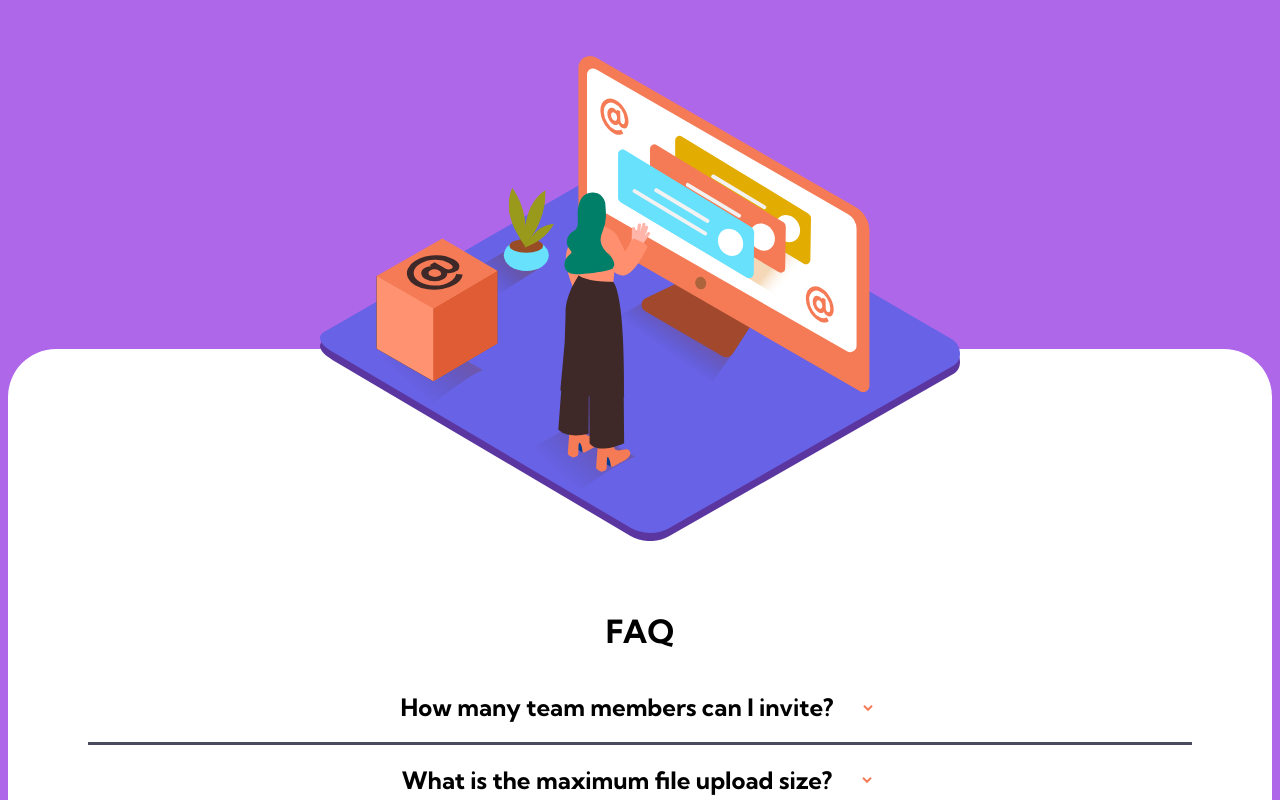
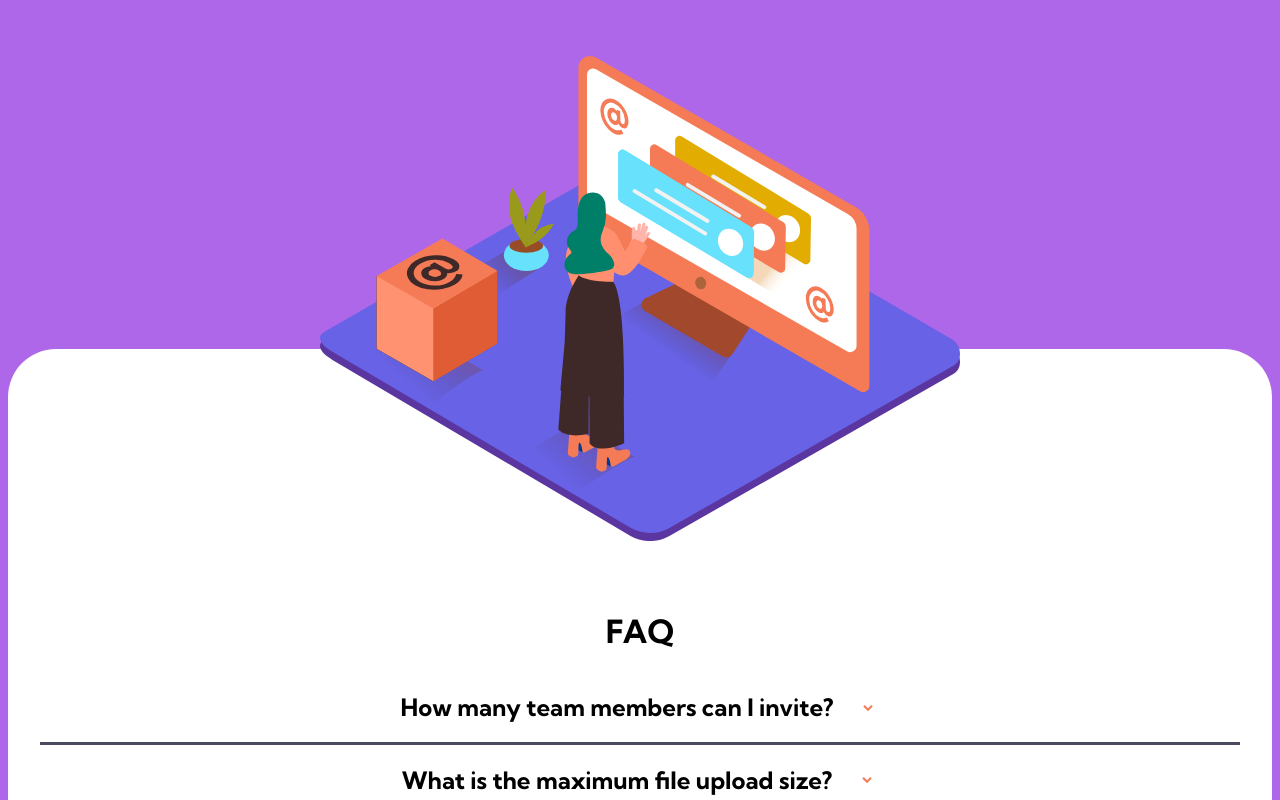
Before and after one commit to marioCoding/faq-accordion-card-main, a plain HTML site: page index.html in a window 1280 px wide. Shown: the top 800 px of the page. Drawn offline with Linux system fonts and the light colour scheme.

```diff
--- a/styles/style.css
+++ b/styles/style.css
@@ -17,7 +17,7 @@
 .wrapper {
     background-color: #fff;
     border-radius: 3em;
-    padding: 15em 5em 5em 5em;
+    padding: 15em 2em 5em 2em;
 }
 h1 {
     text-align: center;
```
